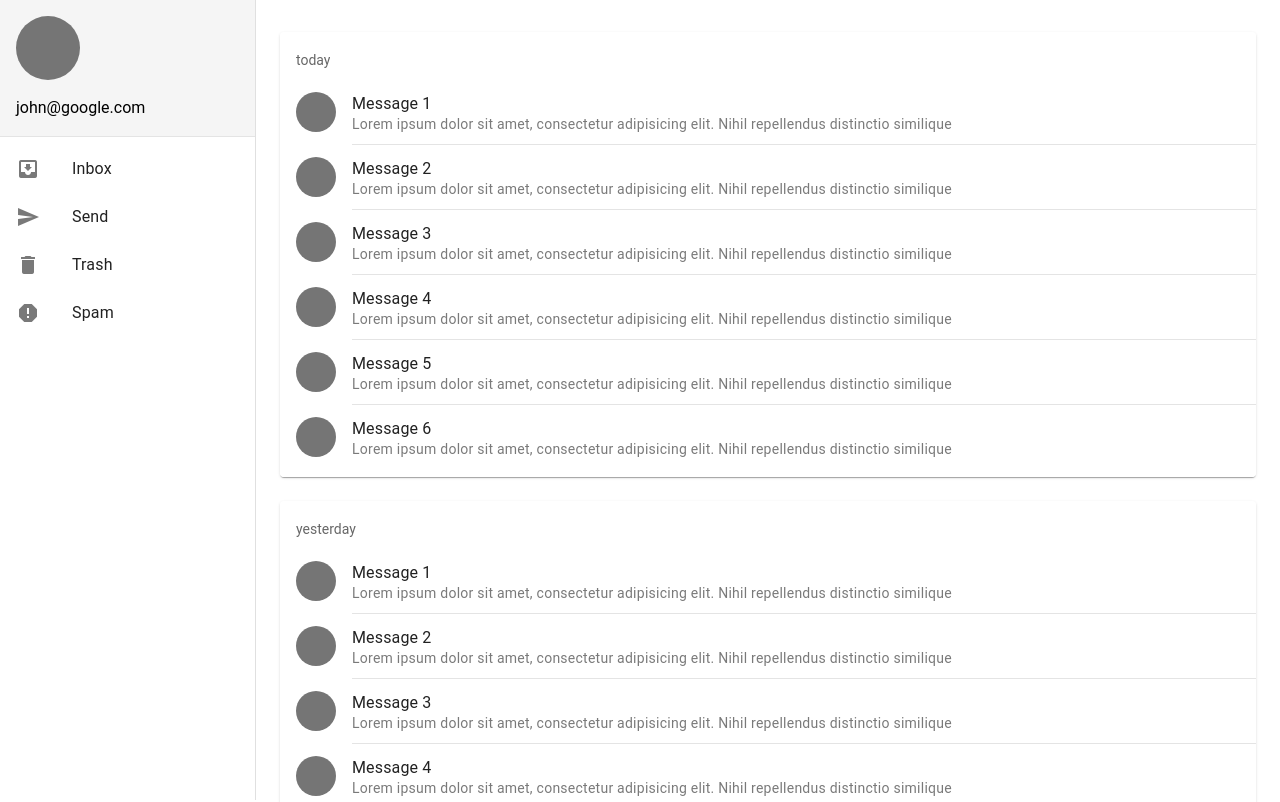
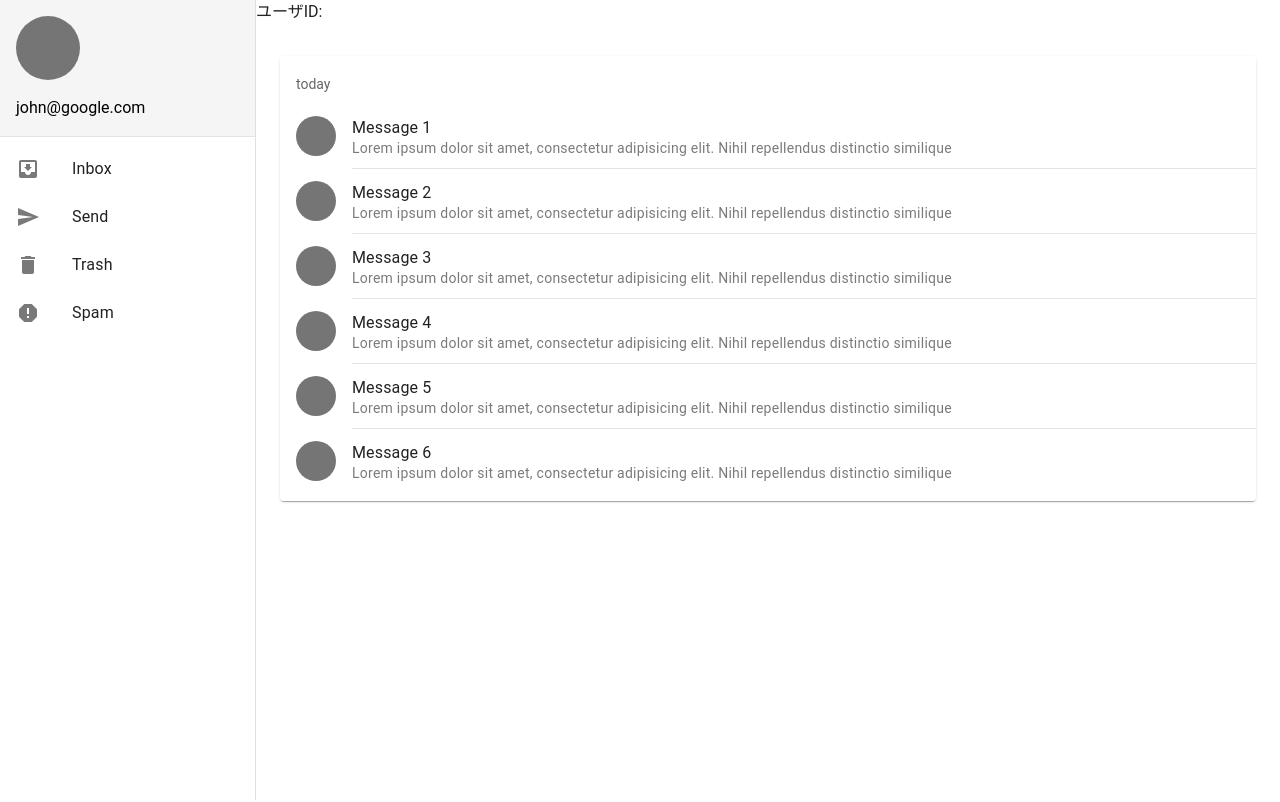
Before and after one commit to kannna5296/vue-chat-sample, a Vue app: page /chat in a window 1280 px wide. Shown: the top 802 px of the page. Built offline with nearby package versions, Linux system fonts and the light colour scheme.

Commit message:
userId取得

```diff
--- a/src/components/pages/ChatBoard.vue
+++ b/src/components/pages/ChatBoard.vue
@@ -1,12 +1,17 @@
 <script setup lang="ts">
 import { ref } from "vue";
+import { useRoute } from "vue-router";
 
-const cards = ref(["today", "yesterday"]);
+const cards = ref(["today"]);
+
+const route = useRoute();
+const userId = route.query.user_id;
 </script>
 
 <!-- 公式(https://vuetifyjs.com/en/wireframes/inbox/)をベースとする -->
 <template>
   <v-main>
+    <div>ユーザID: {{ userId }}</div>
     <v-container class="py-8 px-6" fluid>
       <v-row>
         <v-col v-for="card in cards" :key="card" cols="12">
```
